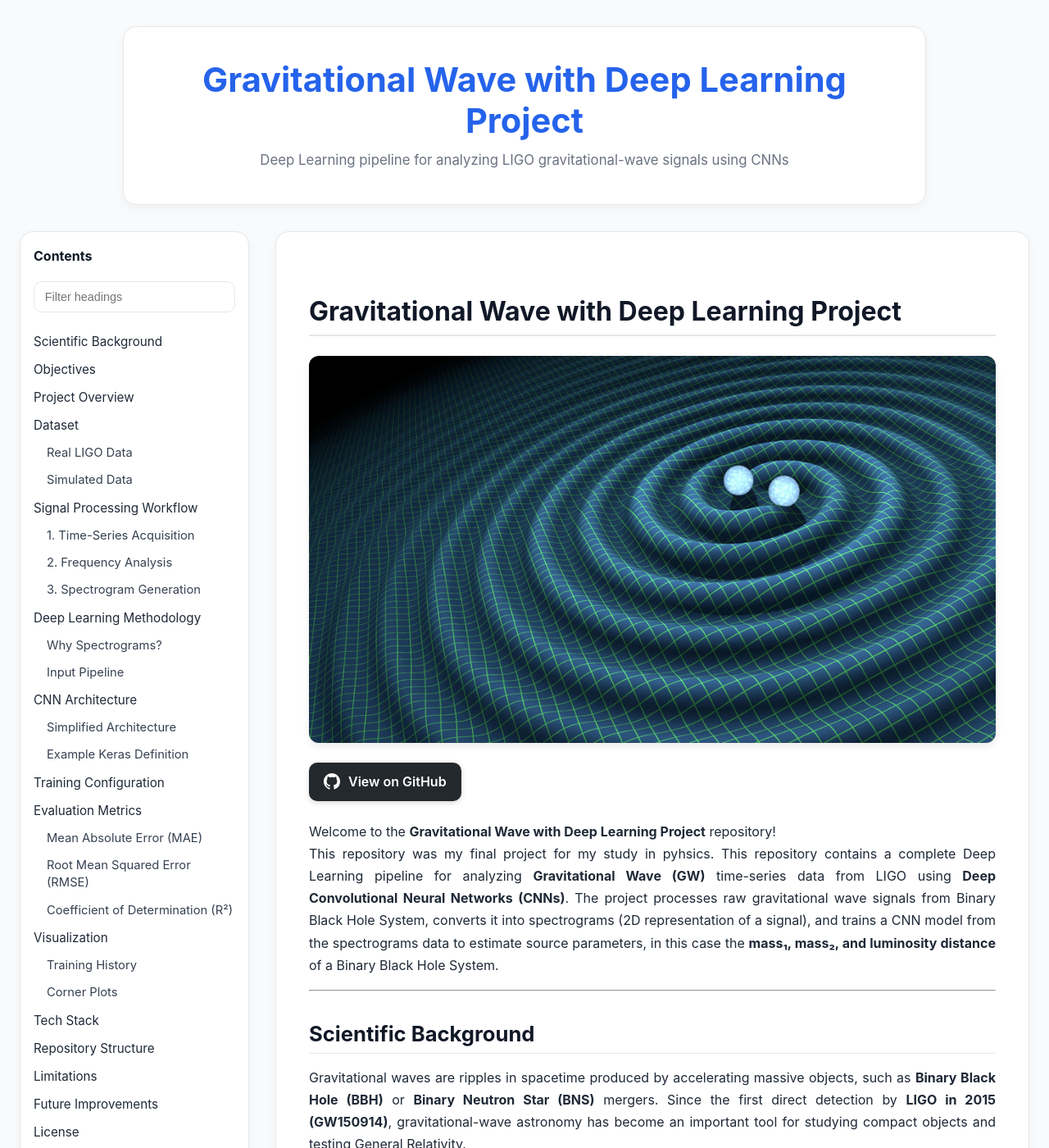
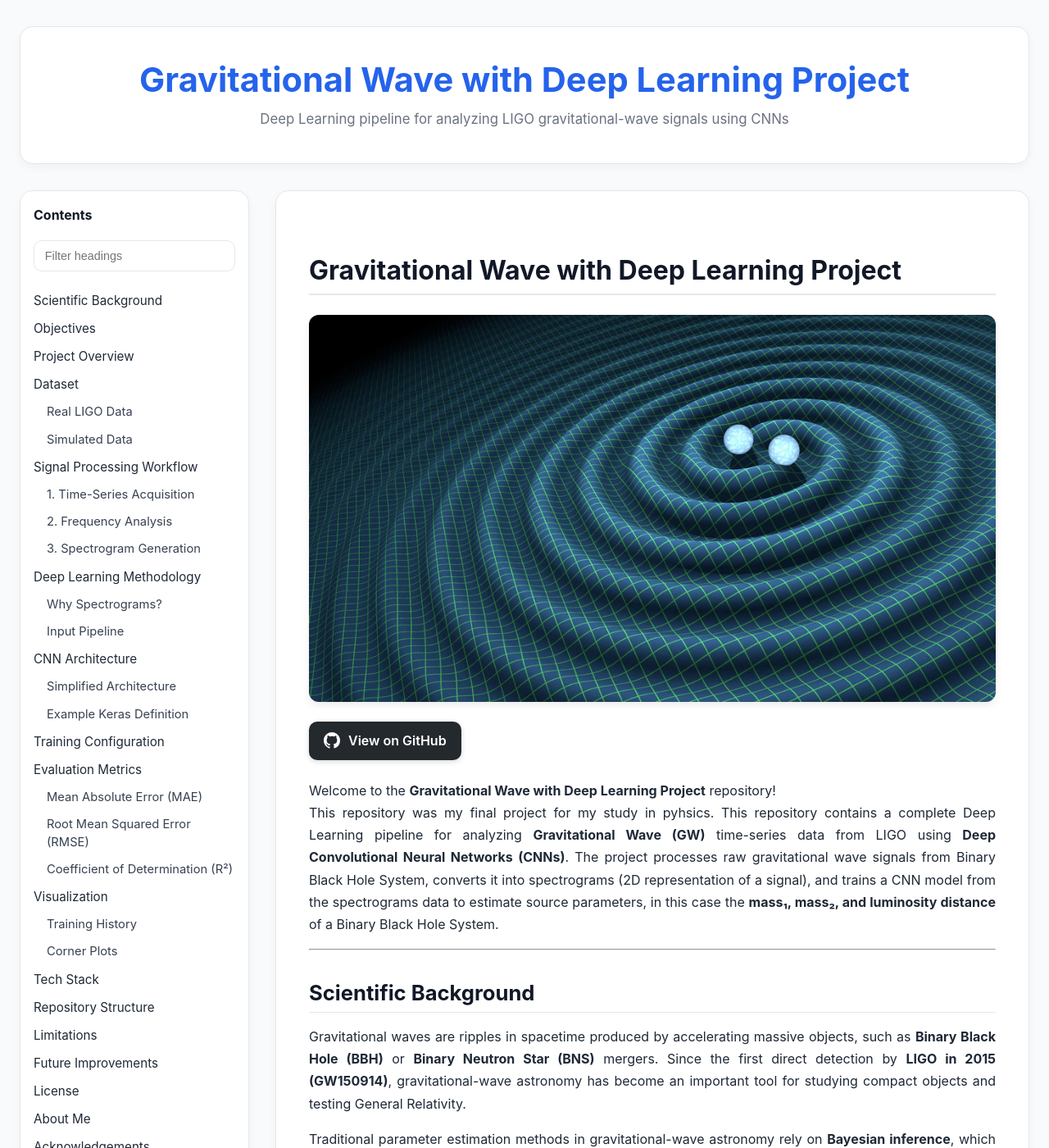
Before and after one commit to sadamhabnawi28/gravitational_wave_project, a Jekyll site: the page built from index.md, in a window 1280 px wide and 1400 px high. Shown: the whole window at 82% size. Built offline with Jekyll 4.4.1, drawn with Linux system fonts in a browser that asks for light colours.

Commit message:
Update default.html

```diff
--- a/_layouts/default.html
+++ b/_layouts/default.html
@@ -61,7 +61,7 @@
     /* ================================================= */
 
     .hero-wrapper {
-      max-width: 980px;
+      width: 100%;
       margin: 0 auto 2rem;
     }
 
```
